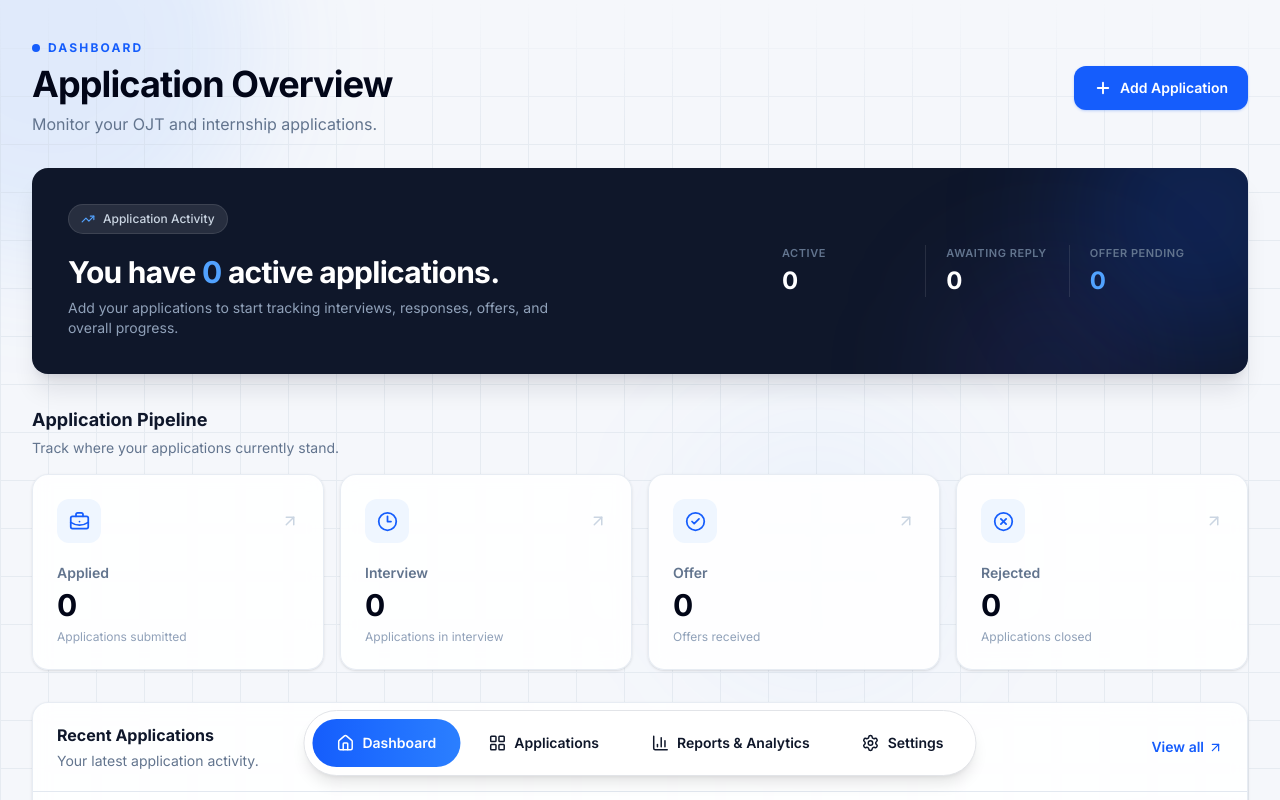
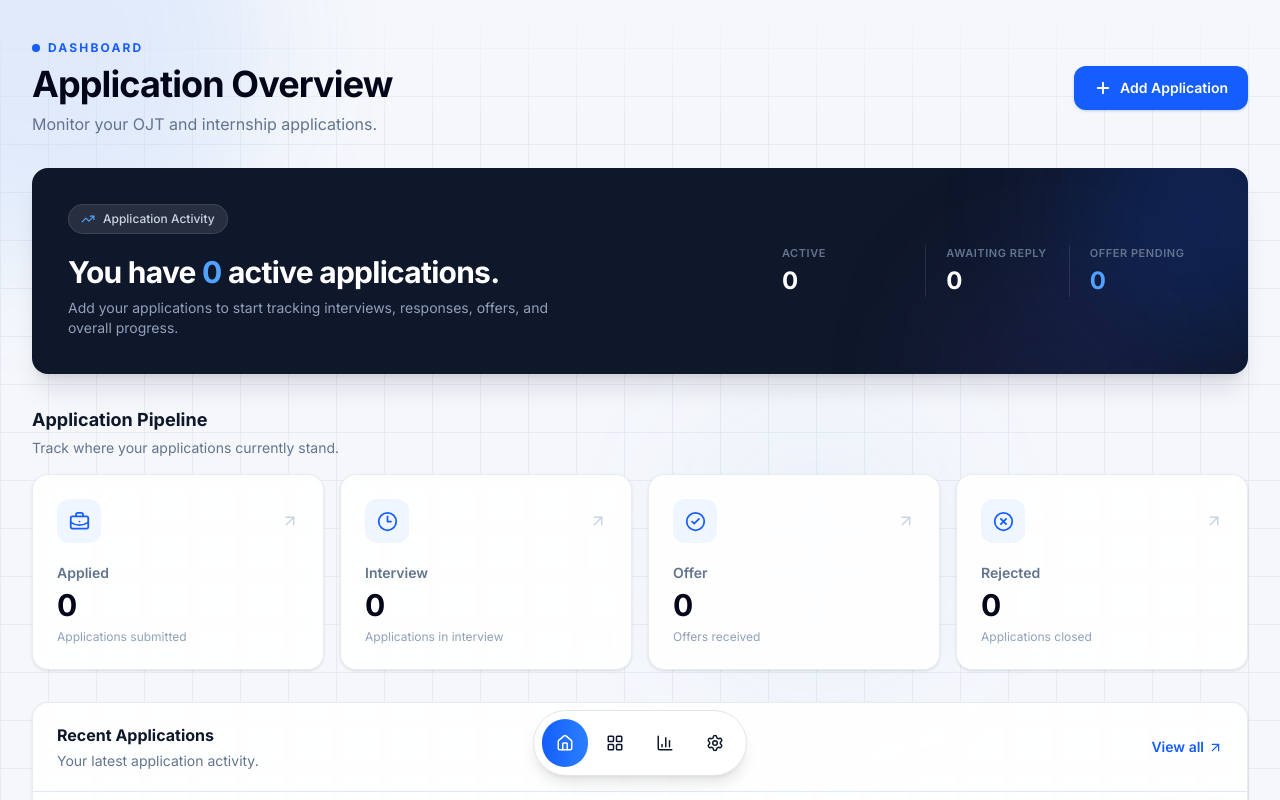
Before and after one commit to ToyBitZ00/Application_Tracker, a Next.js app: page /dashboard in a window 1280 px wide. Shown: the top 800 px of the page. Built offline with nearby package versions, Linux system fonts and the light colour scheme.

Commit message:
feat: enhance SegmentedNav with collapse functionality and animations

```diff
--- a/components/SegmentedNav.tsx
+++ b/components/SegmentedNav.tsx
@@ -1,6 +1,7 @@
 'use client';
 
 import Link from 'next/link';
+import { useCallback, useEffect, useRef, useState } from 'react';
 import { usePathname } from 'next/navigation';
 import { motion } from 'framer-motion';
 import { Home, LayoutGrid, BarChart3, Settings } from 'lucide-react';
@@ -13,9 +14,29 @@ const navItems = [
 ];
 
 const HIDDEN_ON = ['/', '/login', '/forgot-password', '/reset-password'];
+const COLLAPSE_DELAY = 900;
 
 export default function SegmentedNav() {
   const pathname = usePathname();
+  const [isExpanded, setIsExpanded] = useState(true);
+  const collapseTimerRef = useRef<ReturnType<typeof setTimeout> | null>(null);
+
+  const clearCollapseTimer = useCallback(() => {
+    if (collapseTimerRef.current) {
+      clearTimeout(collapseTimerRef.current);
+      collapseTimerRef.current = null;
+    }
+  }, []);
+
+  const scheduleCollapse = useCallback(() => {
+    clearCollapseTimer();
+    collapseTimerRef.current = setTimeout(() => setIsExpanded(false), COLLAPSE_DELAY);
+  }, [clearCollapseTimer]);
+
+  useEffect(() => {
+    scheduleCollapse();
+    return () => clearCollapseTimer();
+  }, [clearCollapseTimer, scheduleCollapse]);
 
   if (HIDDEN_ON.includes(pathname)) {
     return null;
@@ -23,15 +44,27 @@ export default function SegmentedNav() {
 
   return (
     <nav className="fixed bottom-6 left-1/2 -translate-x-1/2 z-50">
-      <div className="flex items-center gap-1 bg-white rounded-full shadow-lg border border-hairline p-2">
+      <div
+        className="flex items-center gap-1 bg-white rounded-full shadow-lg border border-hairline p-2 transition-all duration-300 ease-out"
+        onMouseEnter={() => {
+          clearCollapseTimer();
+          setIsExpanded(true);
+        }}
+        onMouseLeave={scheduleCollapse}
+        onFocusCapture={() => {
+          clearCollapseTimer();
+          setIsExpanded(true);
+        }}
+        onBlurCapture={scheduleCollapse}
+      >
         {navItems.map(({ label, href, icon: Icon }) => {
-          const isActive = pathname === href || pathname.startsWith(`${href}/`);
+          const isActive = pathname === href;
+
           return (
             <Link
               key={href}
               href={href}
-              aria-current={isActive ? 'page' : undefined}
-              className="relative flex items-center gap-2 px-4 sm:px-6 py-3.5 rounded-full text-sm font-semibold whitespace-nowrap shrink-0"
+              className={`relative flex items-center ${isExpanded ? 'gap-2 px-4 sm:px-6' : 'gap-0 px-3.5'} py-3.5 rounded-full text-sm font-semibold whitespace-nowrap shrink-0 transition-all duration-300 ease-out`}
             >
               {isActive && (
                 <motion.div
@@ -44,11 +77,18 @@ export default function SegmentedNav() {
                 size={18}
                 className={`relative z-10 transition-colors ${isActive ? 'text-white' : 'text-ink'}`}
               />
-              <span
-                className={`relative z-10 hidden sm:inline transition-colors ${isActive ? 'text-white' : 'text-ink'}`}
+              <motion.span
+                initial={false}
+                animate={{
+                  maxWidth: isExpanded ? 180 : 0,
+                  opacity: isExpanded ? 1 : 0,
+                  scaleX: isExpanded ? 1 : 0.8,
+                }}
+                transition={{ duration: 0.2, ease: 'easeOut' }}
+                className="relative z-10 overflow-hidden whitespace-nowrap origin-left"
               >
-                {label}
-              </span>
+                <span className={isActive ? 'text-white' : 'text-ink'}>{label}</span>
+              </motion.span>
             </Link>
           );
         })}
```
